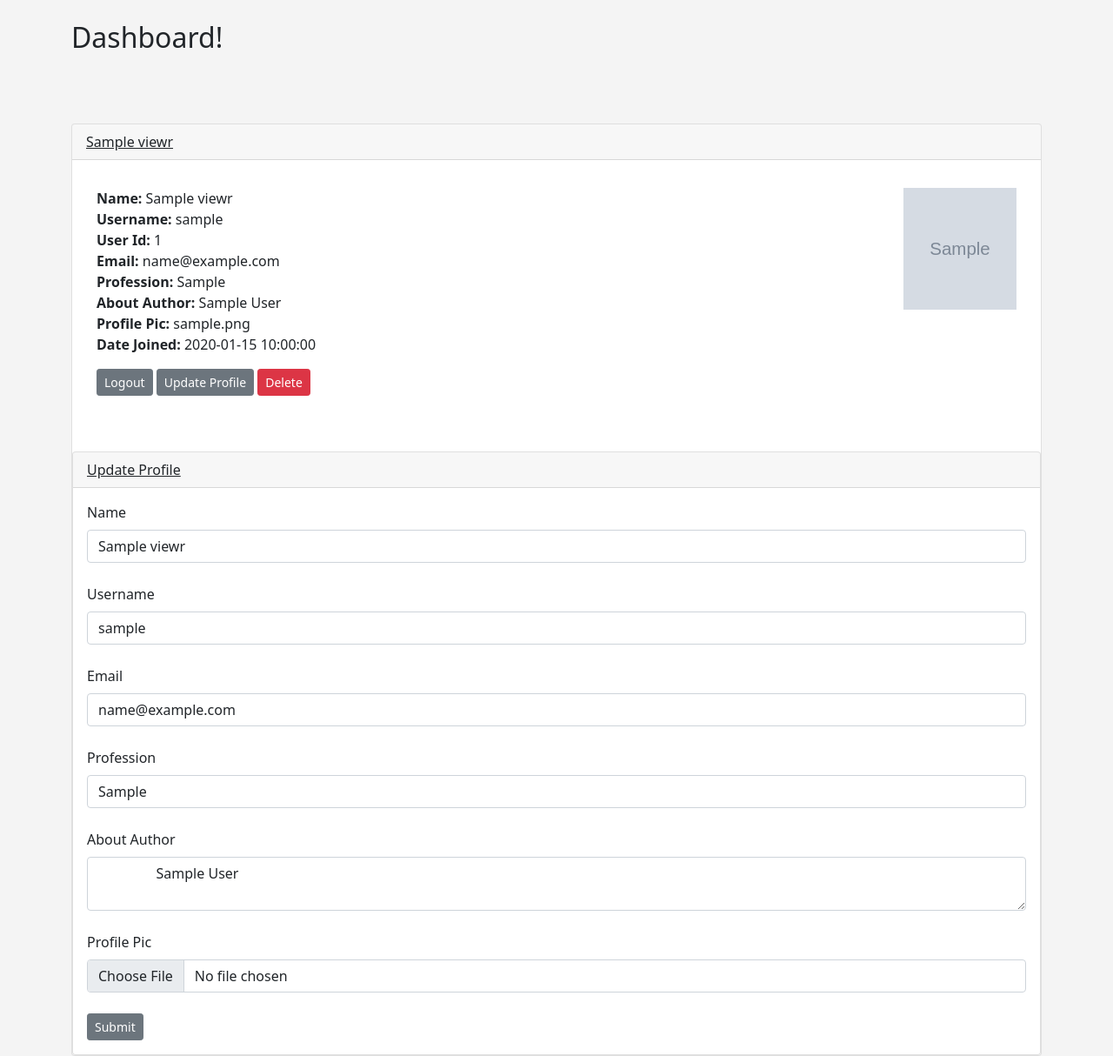
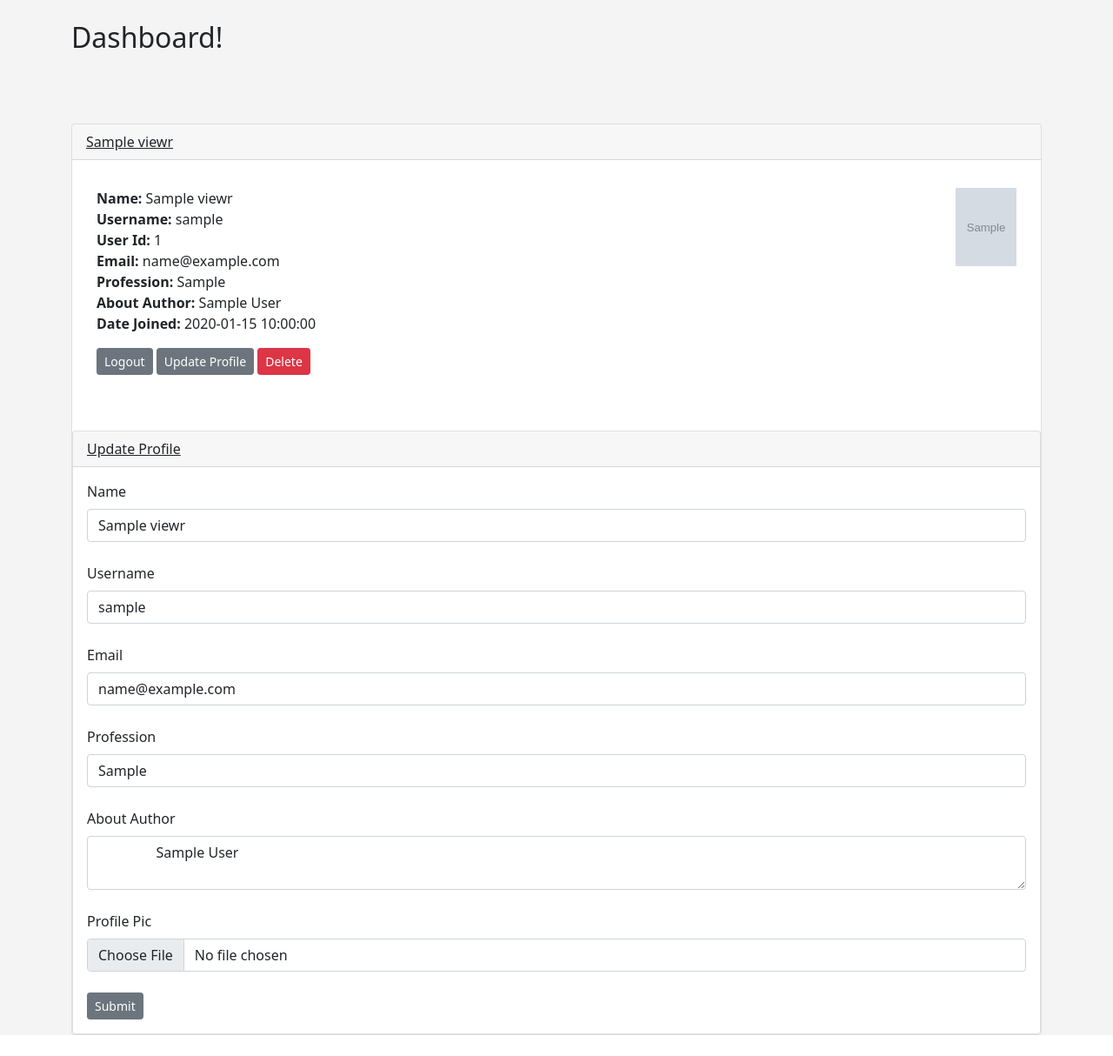
Before and after one commit to marco872/hsf, a Flask app: page /dashboard in a window 1280 px wide. Shown: the part 56-1270 px from the top of the page at 87% size. After the commit the page ends 1246 px from the top, so only its background shows below. Run offline with Flask 2, Linux system fonts and the light colour scheme; a user stored in the database is signed in; tables that the repository leaves empty hold one stand-in row (values such as "Sample post"); grey boxes marked "Sample" are stand-in pictures; some libraries are stand-ins or nearby versions.

Commit message:
missing files

```diff
--- a/app.py
+++ b/app.py
@@ -16,10 +16,20 @@ from flask_wtf.file import FileField
 from werkzeug.utils import secure_filename
 import uuid as uuid
 import os
+#+++++++++++++++++++++++++++++++++++++++++++++++++++++++++++++++++++++++++++++++++++++
+#from flaskext.mysql import MySQL
+
+app = Flask(__name__)
+#app.config["DEBUG"] = True
+#mysql = MySQL()
+#app.config['MYSQL_DATABASE_USER'] = 'marco873'
+#app.config['MYSQL_DATABASE_PASSWORD'] = 'Mandorladespina1'
+#app.config['MYSQL_DATABASE_DB'] = 'marco873$viewers'
+#app.config['MYSQL_DATABASE_HOST'] = 'marco873.mysql.pythonanywhere-services.com'
+#mysql.init_app(app)
+#+++++++++++++++++++++++++++++++++++++++++++++++++++++++++++++++++++++++++++++++++++++++
 
 
-#Create a Flask Instance
-app = Flask(__name__)
 ckeditor = CKEditor(app)
 
 # Flask login stuffflask
@@ -53,7 +63,8 @@ def load_viewr(viewr_id):
 #  SQL Database
 #app.config['SQLALCHEMY_DATABASE_URI'] = 'sqlite:///viewer.db'
 #  MYSQL Database
-app.config['SQLALCHEMY_DATABASE_URI'] = 'mysql+pymysql://root:Mandorladespina1@localhost/viewers'
+#app.config['SQLALCHEMY_DATABASE_URI'] = 'mysql+pymysql://root:Mandorladespina1@localhost/viewers'
+app.config['SQLALCHEMY_DATABASE_URI'] = 'mysql+pymysql://marco873:Mandorladespina1@marco873.mysql.pythonanywhere-services.com/marco873$viewers'
 # Secret Key
 app.config['SECRET_KEY'] = "hard to guess"
 #Initialize DataBase
@@ -187,10 +198,12 @@ def delete(id):
 @app.route('/')
 def index():
 	return render_template("index.html")
+
 #++++++++++++++++++++++++++++++++++++++++++++++++++++++++++++++++++++++++++++
 @app.route('/about')
 def about():
 	return render_template("about.html")
+
 #+++++++++++++++++++++++++++++++++++++++++++++++++++++++++++++++++++++++++++++
 #STEP-3:
 @app.route('/viewer/add', methods=['GET','POST'])
@@ -296,7 +309,7 @@ def edit_post(id):
 		flash("Post Has Been updated!")
 		return redirect(url_for("post", id=post.id))
 
-	if current_user.id == post.poster_id or current_user.id == 31:
+	if current_user.id == post.poster_id or current_user.id == 33:
 
 		form.title.data = post.title
 		#form.author.data = post.author
@@ -313,7 +326,7 @@ def edit_post(id):
 def delete_post(id):
 	post_to_delete = Posts.query.get_or_404(id)
 	id = current_user.id
-	if id == post_to_delete.poster.id or current_user.id == 31:
+	if id == post_to_delete.poster.id or current_user.id == 33:
 
 		try:
 			db.session.delete(post_to_delete)
--- a/templates/dashboard.html
+++ b/templates/dashboard.html
@@ -27,7 +27,7 @@
 		<strong>Email:</strong> {{ current_user.email }}<br/>
 		<strong>Profession:</strong> {{ current_user.profession }}<br/>
 		<strong>About Author:</strong> {{ current_user.about_author }}<br/>
-		<strong>Profile Pic:</strong> {{ current_user.profile_pic }}<br/>
+
 		<strong>Date Joined:</strong> {{ current_user.date_added }}<br/>
 	</p>
     <a href="{{ url_for('logout')}}" class="btn btn-secondary btn-sm">Logout</a>
@@ -38,10 +38,10 @@
 	</div>
 	<div class="col-4">
 		{% if current_user.profile_pic %}
-		<img src="{{ url_for('static', filename='images/' + current_user.profile_pic) }}" width="130" height="140" align="right">
+		<img src="{{ url_for('static', filename='images/' + current_user.profile_pic) }}" width="70" height="90" align="right">
 
 		{% else %}
-		<img src="{{ url_for('static', filename='images/profile2.png') }}" width="130" height="130" align="right">
+		<img src="{{ url_for('static', filename='images/profile2.png') }}" width="70" height="70" align="right">
 		{% endif %}
 	</div>
     </div>
--- a/templates/navbar.html
+++ b/templates/navbar.html
@@ -33,7 +33,7 @@
           </li>
         {% endif %}
 
-        {% if current_user.id == 31 %}
+        {% if current_user.id == 33 %}
         <li class="nav-item">
             <a class="nav-link" href="{{ url_for('admin')}}">Admin</a>
           </li>
--- a/templates/posts.html
+++ b/templates/posts.html
@@ -22,7 +22,7 @@
 <br/><br/>
 <a href="{{ url_for('post', id=post.id) }}" class="btn btn-outline-secondary btn-sm" >View Post</a>
 
-{% if post.poster_id == current_user.id or current_user.id == 31 %}
+{% if post.poster_id == current_user.id or current_user.id == 33 %}
 <a href="{{ url_for('edit_post', id=post.id)}}" class="btn btn-outline-secondary btn-sm ">Edit Post</a>
 <a href="{{ url_for('delete_post', id=post.id)}}" class="btn btn-outline-danger btn-sm ">Delete Post</a>
 {% endif %}
--- a/templates/search.html
+++ b/templates/search.html
@@ -17,7 +17,7 @@
 		<br/><br/>
 		<a href="{{ url_for('post', id=post.id) }}" class="btn btn-outline-secondary btn-sm" >View Post</a>
 
-		{% if post.poster_id == current_user.id or current_user.id == 31 %}
+		{% if post.poster_id == current_user.id or current_user.id == 33 %}
 		<a href="{{ url_for('edit_post', id=post.id)}}" class="btn btn-outline-secondary btn-sm ">Edit Post</a>
 		<a href="{{ url_for('delete_post', id=post.id)}}" class="btn btn-outline-danger btn-sm ">Delete Post</a>
 		{% endif %}
```
Also changed, not shown: static/images/fc2b270b-3469-11ed-b53e-28d2445a0c1c_ria.jpg (deleted).
